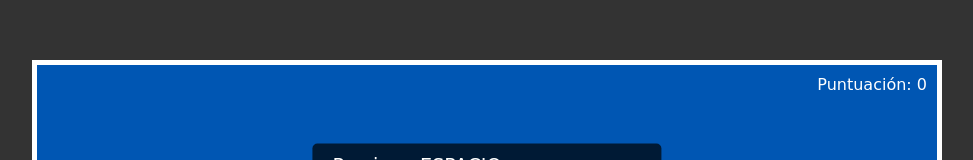
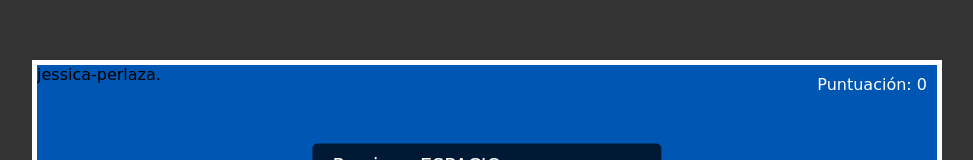
Before and after one commit to jessiikaa27-wq/J-T-JJMP, a plain HTML site: page index.html in a window 1280 px wide. Shown: the part 235-395 px from the top of the page, without its empty margins (153-1126 px from the left). Drawn offline with Linux system fonts and the light colour scheme.

Commit message:
Update index.html

```diff
--- a/index.html
+++ b/index.html
@@ -15,6 +15,10 @@
         <div id="mensaje-juego">
             Presiona ESPACIO para empezar
         </div>
+        <div id=" mensaje-permanente">
+            <!--para el nombre al ladito  -->
+            jessica-perlaza.
+        </div>
         <div id="puntuacion">Puntuación: 0</div>
     </div>
 
```
